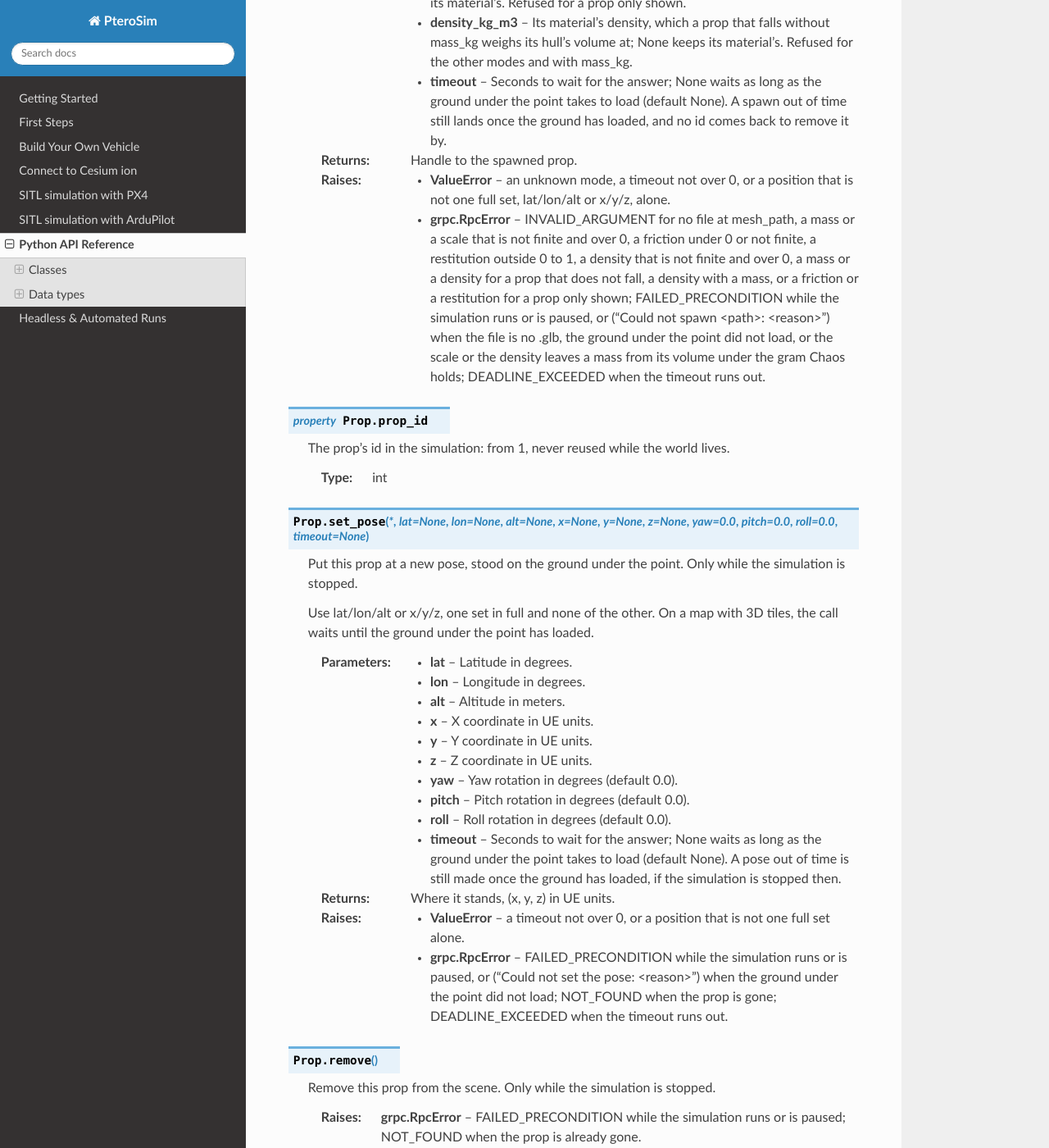
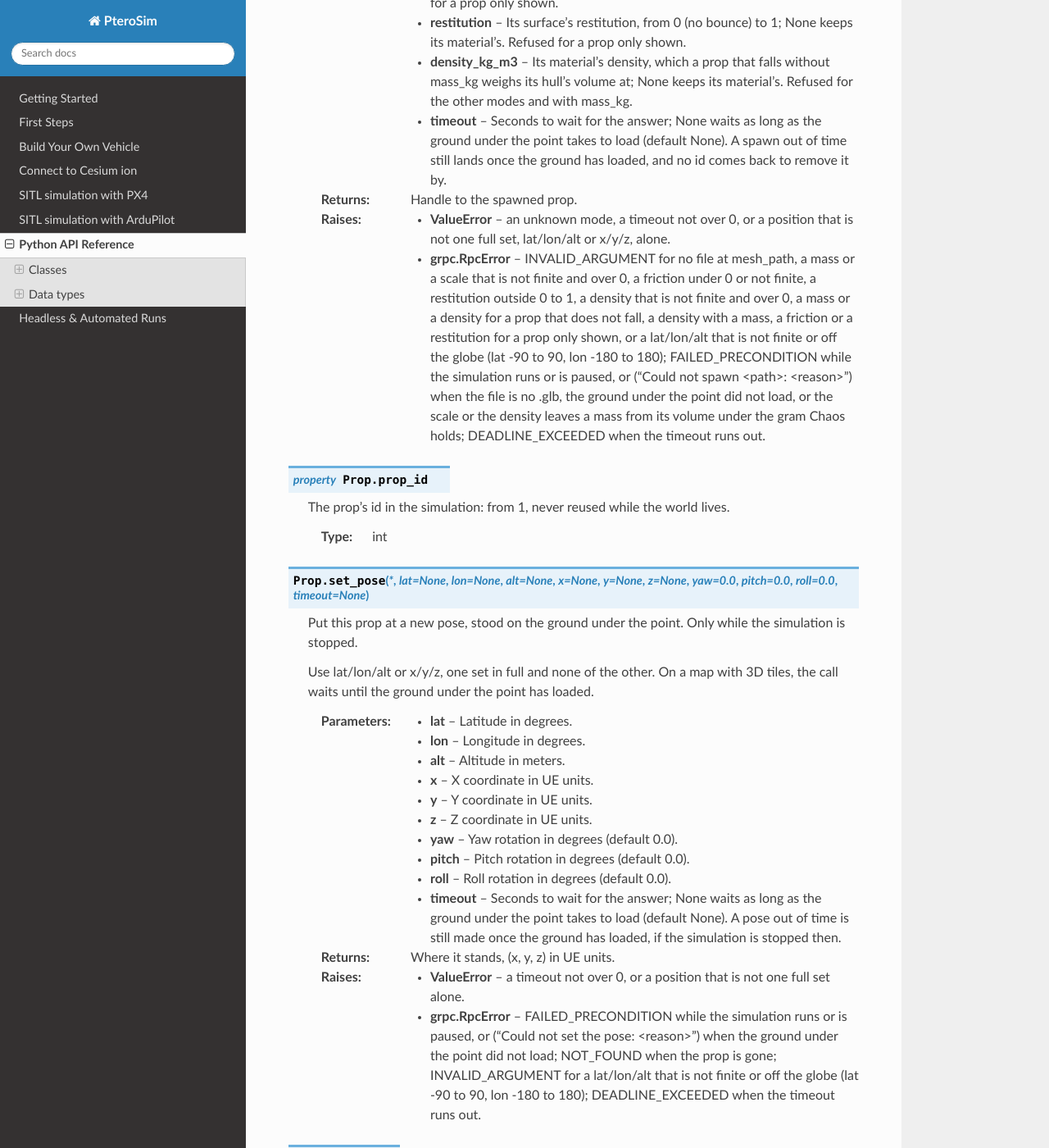
Before and after one commit to AlexanderRex/PteroSimDocs, a Sphinx documentation site: the page built from docs/source/python_api.rst, in a window 1280 px wide and 1400 px high, scrolled down 14497 px. Shown: the whole window at 82% size. Built offline with Sphinx 7.4.7 and the Read the Docs theme 3.1.0, drawn with Linux system fonts in a browser that asks for light colours; some of the changed text lies outside the part shown.

Commit message:
docs: regenerate python_api.rst from SDK b5a1e938688dffe60b60be4c4cdc7701db9cf3e1 (#65)

```diff
--- a/docs/source/python_api.rst
+++ b/docs/source/python_api.rst
@@ -478,7 +478,8 @@ Aircraft management
    :raises ValueError: a position that is not one full set, lat/lon/alt or x/y/z, alone.
    :raises grpc.RpcError: FAILED_PRECONDITION ("Could not spawn <aircraft>: <reason>")
        when the spawn is refused, e.g. the ground under the point did not load;
-       INVALID_ARGUMENT for an airspeed without in_air, or one that is not a finite 0 or more.
+       INVALID_ARGUMENT for an airspeed without in_air, or one that is not a finite 0 or more,
+       or a lat/lon/alt that is not finite or off the globe (lat -90 to 90, lon -180 to 180).
 
 .. py:method:: PteroSim.get_aircraft(instance_id)
 
@@ -580,7 +581,8 @@ Aircraft management
    :raises grpc.RpcError: FAILED_PRECONDITION while the simulation runs or is paused, or ("Could
        not set the pose: <reason>") when the ground under the point did not load; NOT_FOUND
        when the aircraft is gone; INVALID_ARGUMENT for an airspeed without in_air, or one
-       that is not a finite 0 or more; DEADLINE_EXCEEDED when the timeout runs out.
+       that is not a finite 0 or more, or a lat/lon/alt that is not finite or off the globe
+       (lat -90 to 90, lon -180 to 180); DEADLINE_EXCEEDED when the timeout runs out.
 
 .. py:method:: Aircraft.set_flight_stack(stack)
 
@@ -645,7 +647,8 @@ A prop is a .glb from the simulator's machine placed in the scene. Props are spa
    :raises grpc.RpcError: INVALID_ARGUMENT for no file at mesh_path, a mass or a scale that is not
        finite and over 0, a friction under 0 or not finite, a restitution outside 0 to 1, a
        density that is not finite and over 0, a mass or a density for a prop that does not
-       fall, a density with a mass, or a friction or a restitution for a prop only shown;
+       fall, a density with a mass, a friction or a restitution for a prop only shown, or a
+       lat/lon/alt that is not finite or off the globe (lat -90 to 90, lon -180 to 180);
        FAILED_PRECONDITION while
        the simulation runs or is paused, or ("Could not spawn <path>: <reason>") when the
        file is no .glb, the ground under the point did not load, or the scale or the density
@@ -683,7 +686,8 @@ A prop is a .glb from the simulator's machine placed in the scene. Props are spa
    :raises ValueError: a timeout not over 0, or a position that is not one full set alone.
    :raises grpc.RpcError: FAILED_PRECONDITION while the simulation runs or is paused, or ("Could
        not set the pose: <reason>") when the ground under the point did not load; NOT_FOUND
-       when the prop is gone; DEADLINE_EXCEEDED when the timeout runs out.
+       when the prop is gone; INVALID_ARGUMENT for a lat/lon/alt that is not finite or off the
+       globe (lat -90 to 90, lon -180 to 180); DEADLINE_EXCEEDED when the timeout runs out.
 
 .. py:method:: Prop.remove()
 
@@ -865,7 +869,7 @@ Readings are the noisy sensor outputs. Reads require the simulation started; rec
 
 .. py:method:: Aircraft.set_sensor_pose(name, position, orientation=(0.0, 0.0, 0.0))
 
-   Set a sensor's mount pose. Only before start() (config window).
+   Set a sensor's mount pose. Only before start() (config window), and not on a crashed aircraft until stop().
 
    Session-only, like every sensor change made through the API: the vehicle's
    Sensors.xml is authored in the build panel or by hand and never written here,
@@ -876,10 +880,12 @@ Readings are the noisy sensor outputs. Reads require the simulation started; rec
 
    :param name: Sensor name.
    :param position: (x, y, z) in meters, aircraft origin frame.
-   :param orientation: (roll, pitch, yaw) in degrees (default no rotation).
-
-   :raises grpc.RpcError: NOT_FOUND if no sensor has that name,
-       FAILED_PRECONDITION if the sim has already started.
+   :param orientation: (roll, pitch, yaw) in degrees, relative to its mount (a gimbal's head
+                       for a sensor on one); default no rotation.
+
+   :raises grpc.RpcError: NOT_FOUND if no sensor has that name or the aircraft is gone,
+       FAILED_PRECONDITION if the sim has already started, or if the aircraft
+       crashed and the sim has not been stopped since.
 
 .. py:method:: Aircraft.set_sensor_param(name, *, enabled=None, update_hz=None, noise=None, logging=None, parent=None, **fields)
 
```
Also changed, not shown: other parts of docs/source/python_api.rst (+5 -0 lines).
